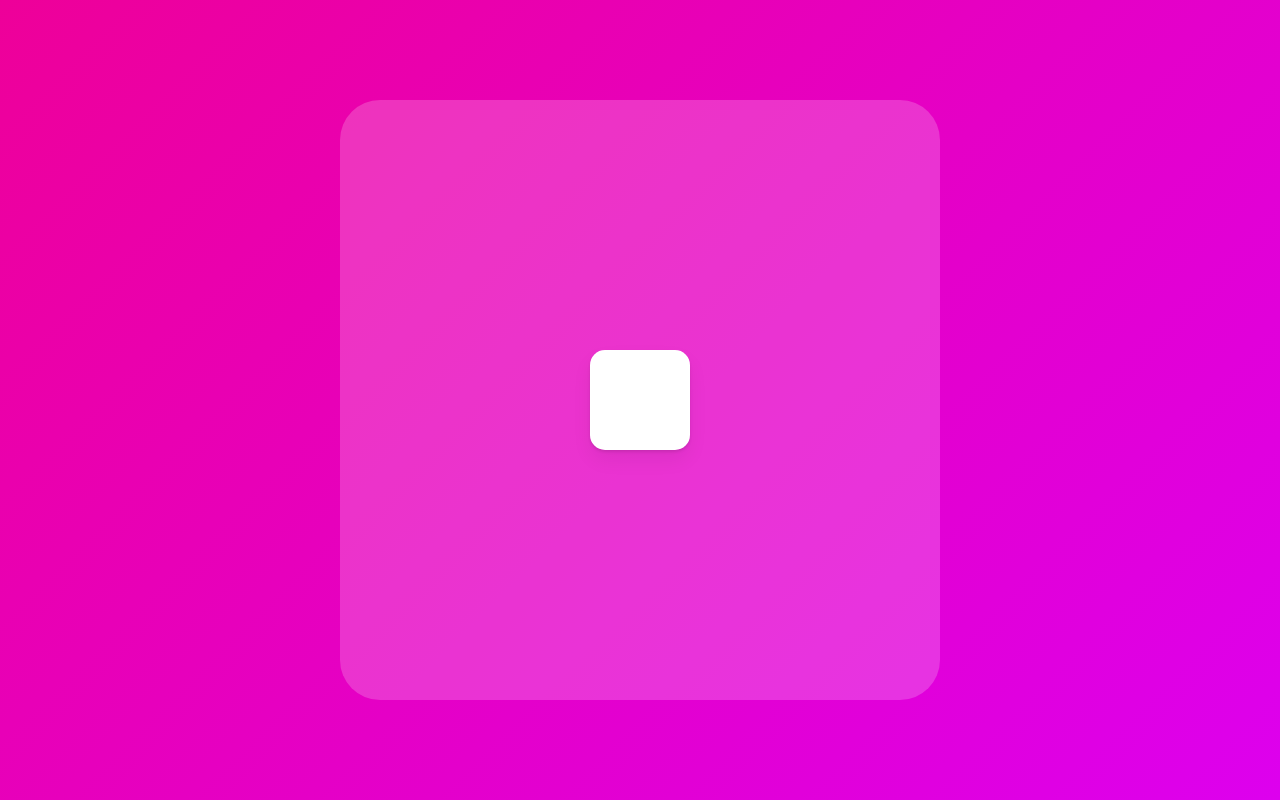
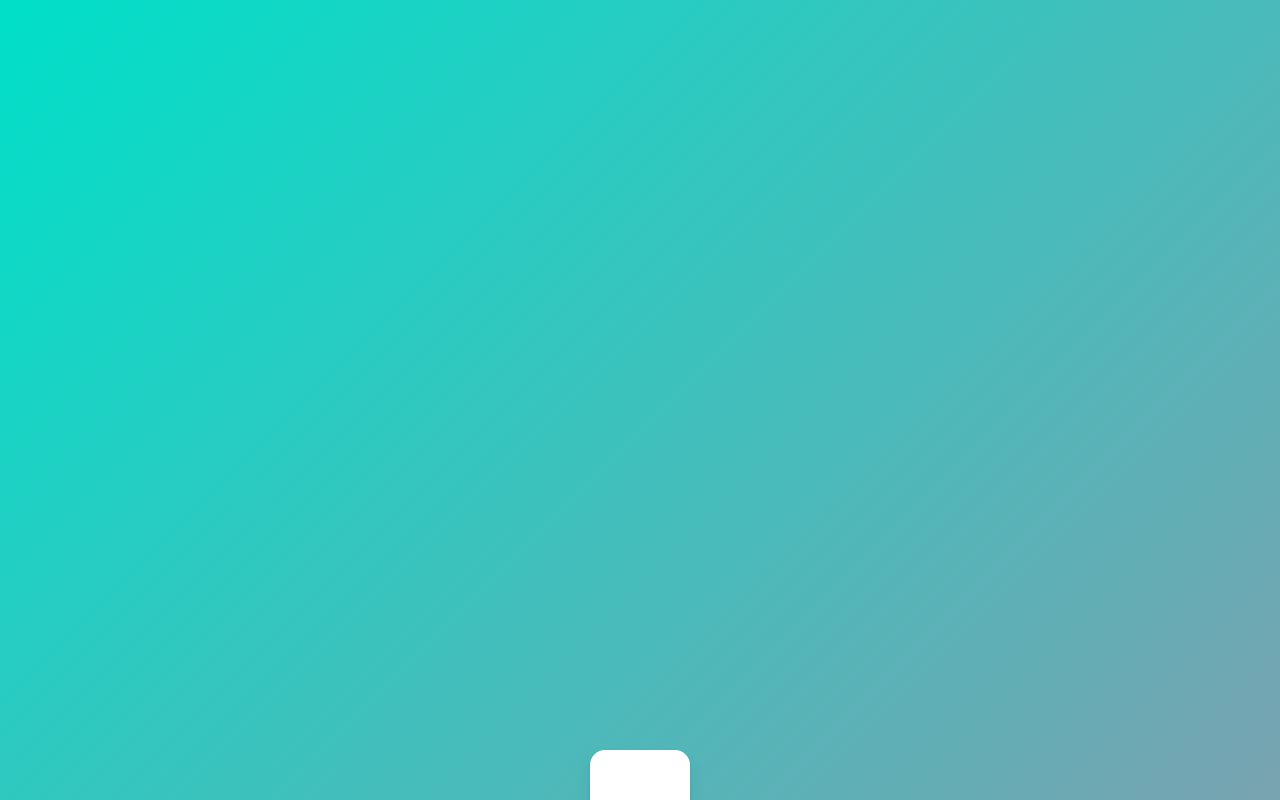
Before and after one commit to DevelopJKong/react-typescript-2, a React (Create React App) app: page / in a window 1280 px wide. Shown: the top 800 px of the page. Built offline with nearby package versions, Linux system fonts and the light colour scheme.

Commit message:
#7.9 MotionValues part Three 완료 & 정리 필요

```diff
--- a/src/pages/Home.tsx
+++ b/src/pages/Home.tsx
@@ -1,23 +1,16 @@
 import styled from "styled-components";
-import { motion } from "framer-motion";
-import { useRef } from "react";
-const Wrapper = styled.div`
-  height: 100vh;
+import {
+  motion,
+  useMotionValue,
+  useTransform,
+  useViewportScroll,
+} from "framer-motion";
+const Wrapper = styled(motion.div)`
+  height: 200vh;
   width: 100vw;
   display: flex;
   justify-content: center;
   align-items: center;
-`;
-
-const BiggerBox = styled.div`
-  width: 600px;
-  height: 600px;
-  background-color: rgba(255, 255, 255, 0.2);
-  border-radius: 40px;
-  display: flex;
-  justify-content: center;
-  align-items: center;
-  overflow: hidden;
 `;
 
 const Box = styled(motion.div)`
@@ -28,29 +21,23 @@
   box-shadow: 0 2px 3px rgba(0, 0, 0, 0.1), 0 10px 20px rgba(0, 0, 0, 0.06);
 `;
 
-const boxVariants = {
-  hover: { scale: 2 },
-  click: { scale: 1, borderRadius: "100px" },
-  drag: { backgroundColor: "tomato" },
-};
-
 function Home() {
-  const biggerBoxRef = useRef<HTMLDivElement>(null);
+  const x = useMotionValue(0);
+  const rotateZ = useTransform(x, [-800, 800], [-360, 360]);
+  const gradient = useTransform(
+    x,
+    [-800, 800],
+    [
+      "linear-gradient(135deg, rgb(0, 210, 238), rgb(0, 83, 238))",
+      "linear-gradient(135deg, rgb(0, 238, 155), rgb(238, 178, 0))",
+    ]
+  );
+  const { scrollYProgress } = useViewportScroll();
+  const scale = useTransform(scrollYProgress, [0, 1], [1, 5]);
   return (
-    <Wrapper>
-      <BiggerBox ref={biggerBoxRef}>
-        <Box
-          drag
-          dragSnapToOrigin
-          dragConstraints={biggerBoxRef}
-          variants={boxVariants}
-          whileHover="hover"
-          whileTap="click"
-          whileDrag="drag"
-        />
-      </BiggerBox>
+    <Wrapper style={{ background: gradient }}>
+      <Box style={{ x, rotateZ, scale }} drag="x" dragSnapToOrigin />
     </Wrapper>
   );
 }
-
 export default Home;
```
